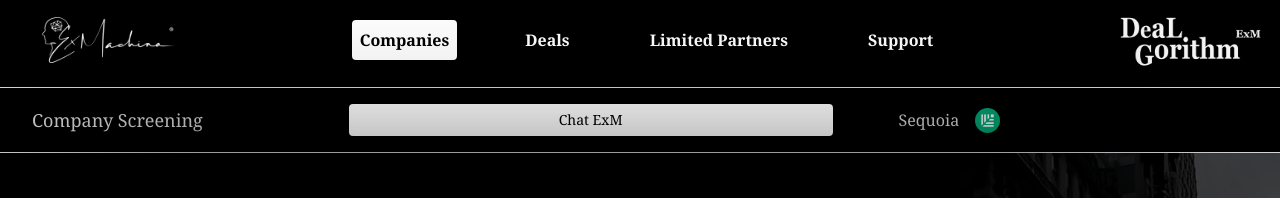
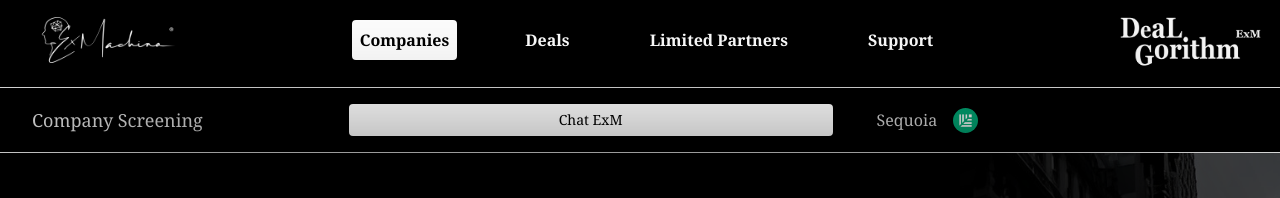
Before and after one commit to hamadhussain/NextJs-UI, a Next.js app: page / in a window 1280 px wide. Shown: the top 198 px of the page. Built offline with nearby package versions, Linux system fonts and the light colour scheme.

Commit message:
Update page.jsx

```diff
--- a/src/app/CompanyScreening/page.jsx
+++ b/src/app/CompanyScreening/page.jsx
@@ -9,7 +9,7 @@ const Companies = () => {
         <button className="h-10 px-52.5 text-sm border-4 bg-white relative -left-8 text-black rounded-lg">
           Chat ExM
         </button>
-        <div className="flex justify-center items-center gap-4 mr-24 relative left-5.5">
+        <div className="flex justify-center items-center gap-4 mr-24 relative ">
           Sequoia
           <Image
             src="/leaf.jpeg"
```
